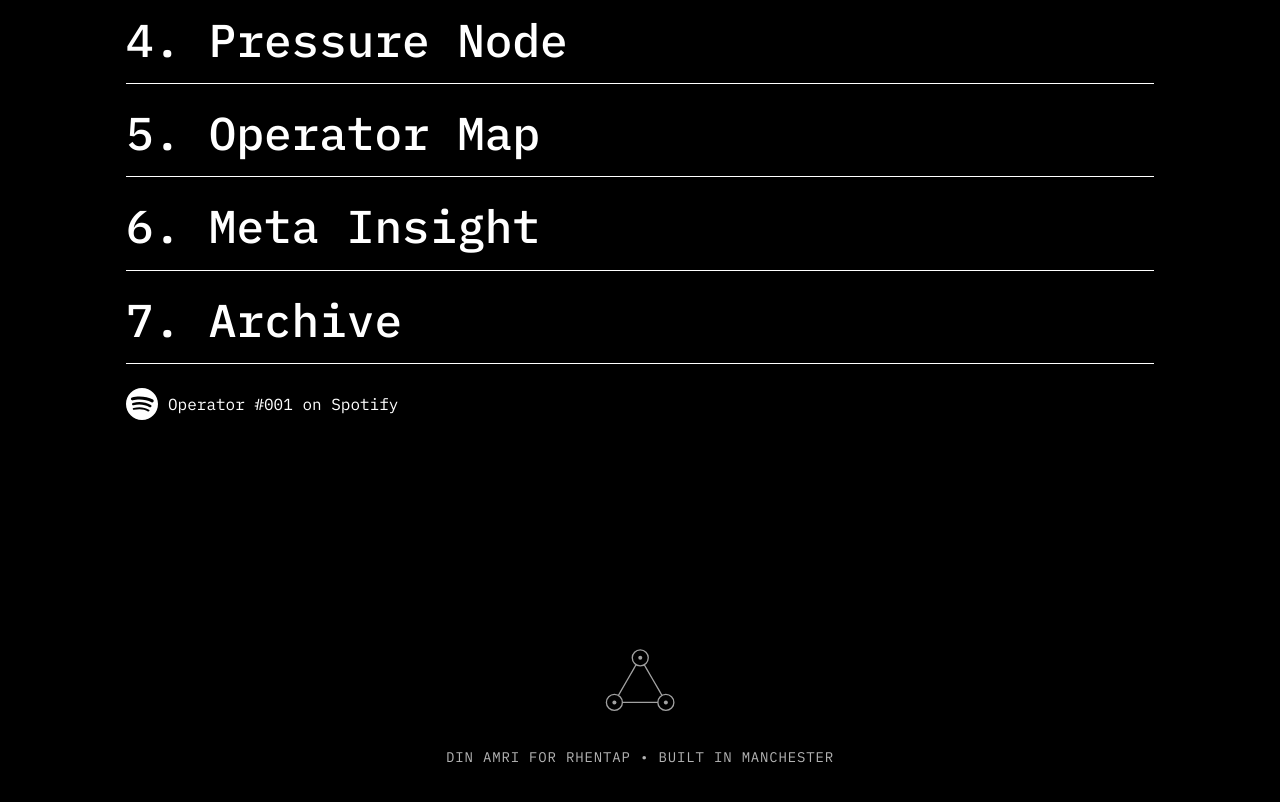
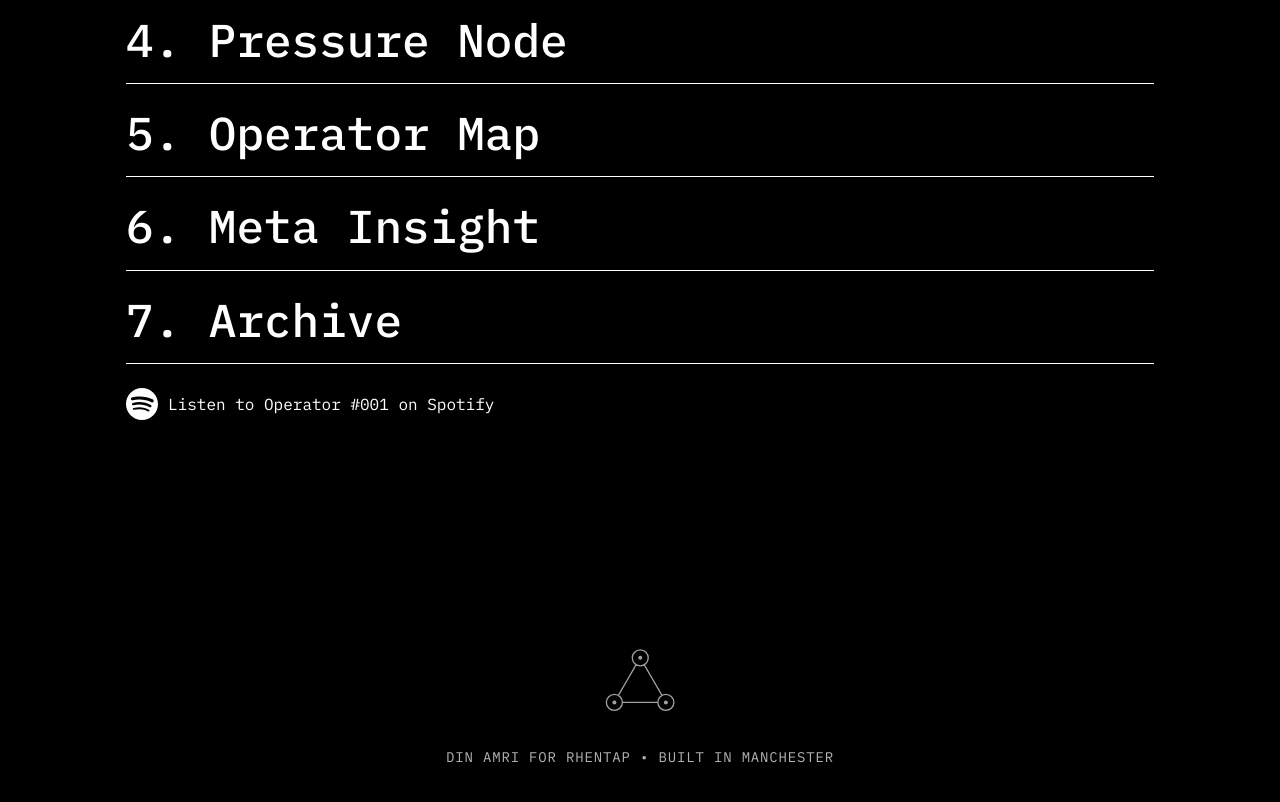
Before and after one commit to DinAmri/sharpest-operator, a plain HTML site: page index.html in a window 1280 px wide. Shown: the part 893-1695 px from the top of the page. Drawn offline with Linux system fonts and the light colour scheme.

Commit message:
Update index.html
Spotify link updated

```diff
--- a/index.html
+++ b/index.html
@@ -87,7 +87,7 @@
     <p class="spotify-cta">
         <a href="https://open.spotify.com/episode/2EKx0PyZpzAwPluFTH8i5D?si=Pf77_0B5QqWmd5JXZXjrQA" target="_blank" class="spotify-link">
             <img src="img/lg-spotify.svg" alt="spotify logo" class="spotify-logo">
-            <span>Operator #001 on Spotify</span>
+            <span>Listen to Operator #001 on Spotify</span>
         </a>
     </p>
 </div>
```
